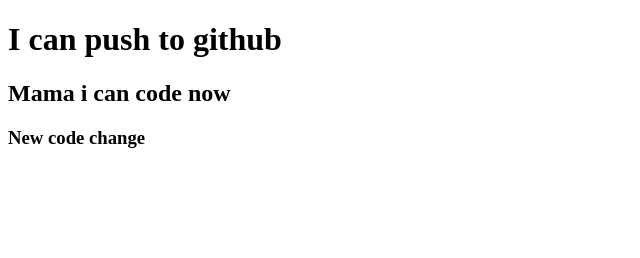
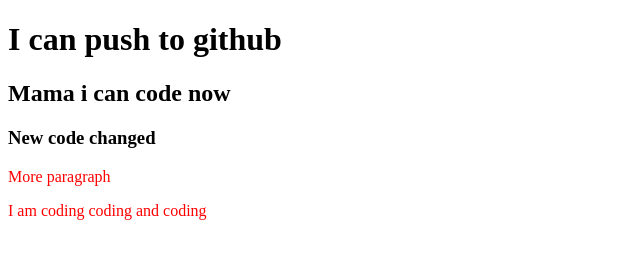
Before and after one commit to RabeyaAkter12/My-second-repo, a plain HTML site: page index.html in a window 1280 px wide. Shown: the whole page, without its empty margins (0-640 px from the left). Drawn offline with Linux system fonts and the light colour scheme.

Commit message:
style added

```diff
--- a/index.html
+++ b/index.html
@@ -9,7 +9,10 @@
 <body>
     <h1> I can push to github </h1>
     <h2>Mama i can code now </h2>
-    <h3> New code change </h3>
+    <h3> New code changed </h3>
+    <p>More paragraph</p>
+    <p>I am coding coding and coding</p>
+    <link rel="stylesheet" href="style.css">
 
 </body>
 </html>
--- /dev/null
+++ b/style.css
@@ -0,0 +1,3 @@
+p{
+    color: red;
+}
```
